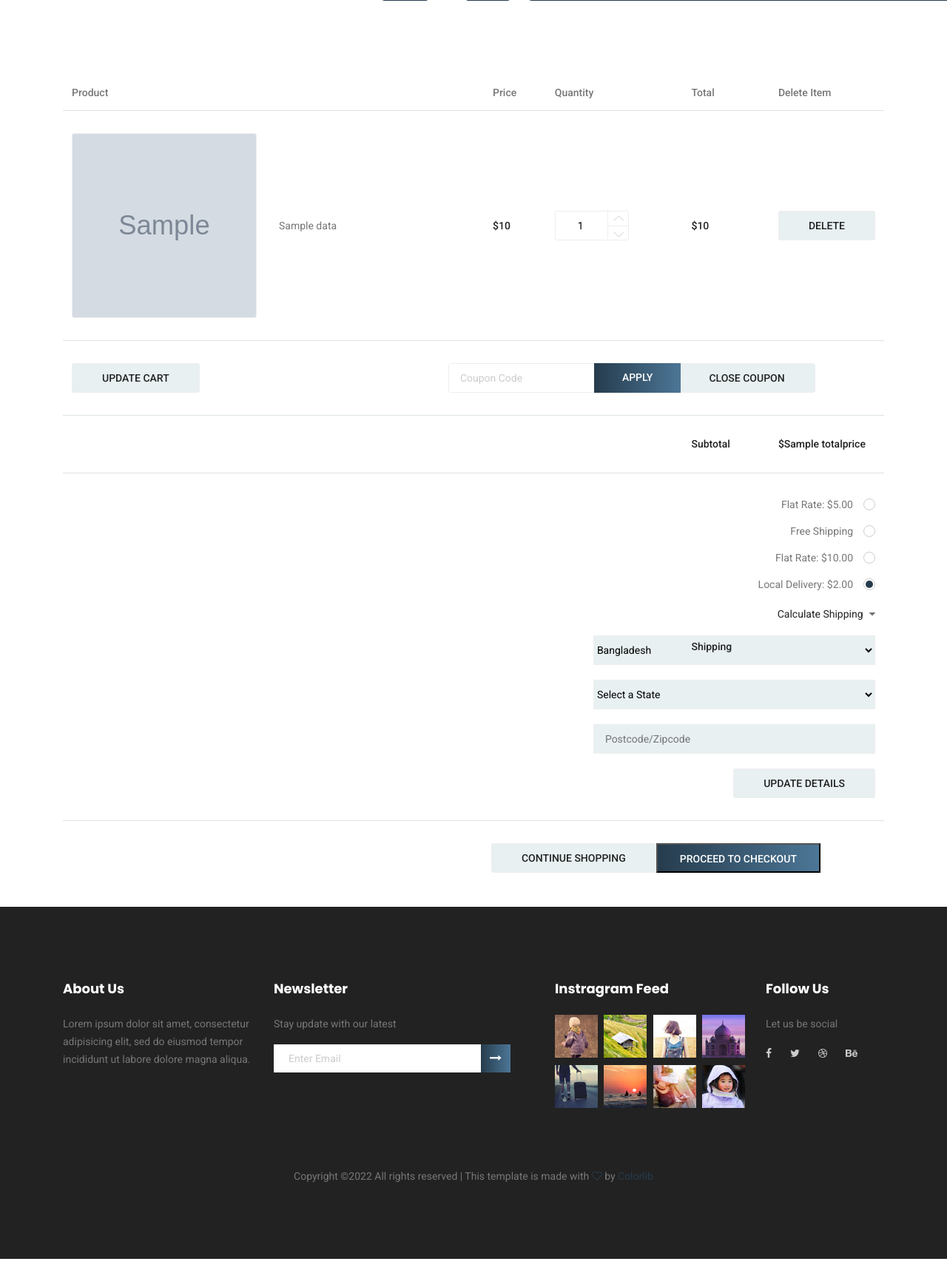
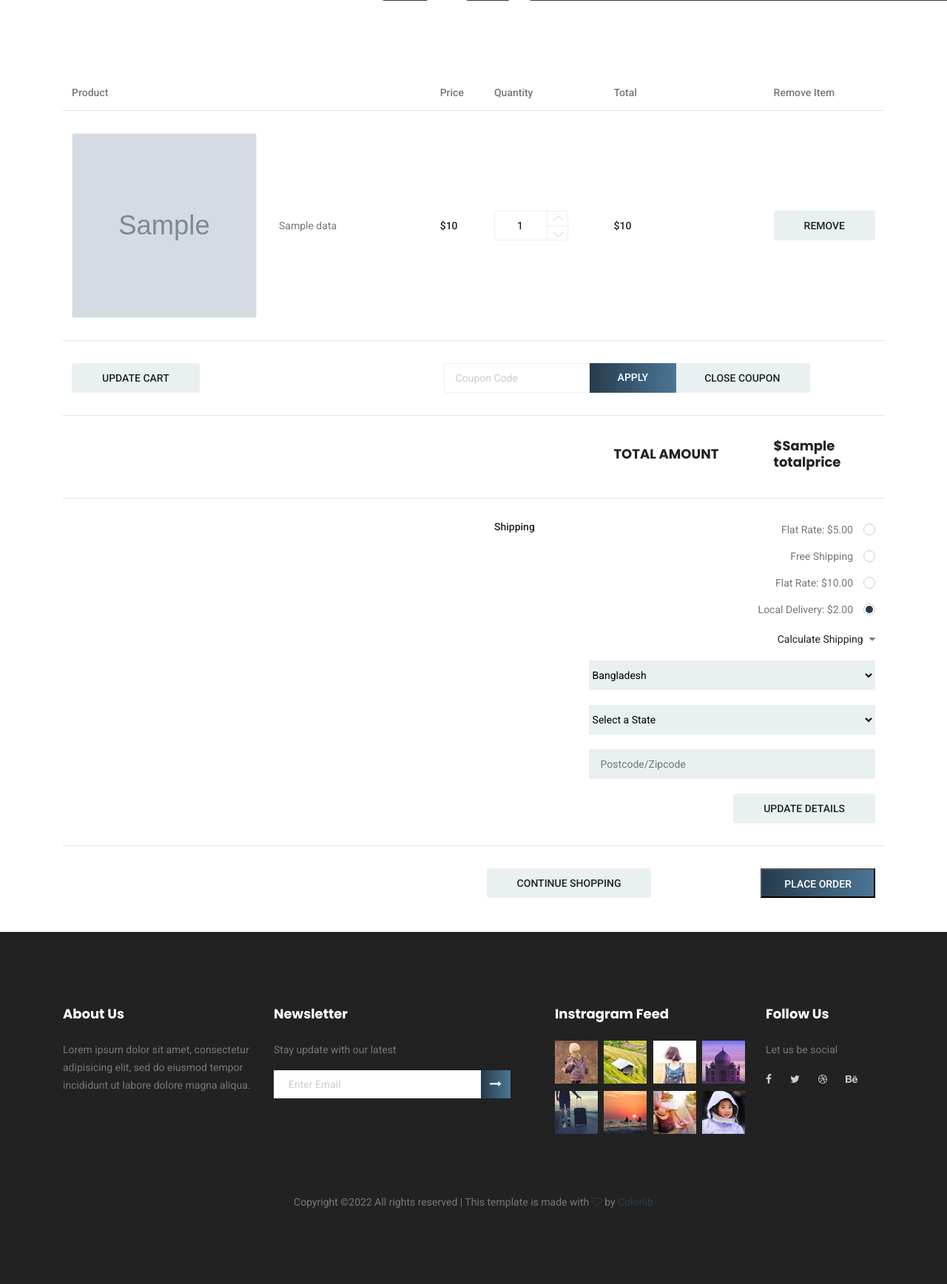
Before and after one commit to TanvNaik/FQMERCH, a Flask app: template karma/templates/cart.html in a window 1280 px wide. Shown: the part 394-2130 px from the top of the page at 74% size. Before the commit the page ends 2096 px from the top, so only its background shows below. Run offline with Flask 2, Linux system fonts and the light colour scheme; the template is opened without the code that fills it: most values are stand-ins (such as "Sample title", 1, 10 or a date in 2020); grey boxes marked "Sample" are stand-in pictures.

Commit message:
changes in cart page

```diff
--- a/karma/templates/about.html
+++ b/karma/templates/about.html
@@ -17,7 +17,6 @@
 </section>
 <!-- End Banner Area -->
 <!--================Contact Area =================-->
-<link href="//maxcdn.bootstrapcdn.com/font-awesome/4.1.0/css/font-awesome.min.css" rel="stylesheet">
 <div class="about-section paddingTB60 gray-bg">
     <div class="container">
         <div class="row">
--- a/karma/templates/cart.html
+++ b/karma/templates/cart.html
@@ -30,7 +30,7 @@
                                 <th scope="col">Price</th>
                                 <th scope="col">Quantity</th>
                                 <th scope="col">Total</th>
-                                <th scope="col">Delete Item</th>
+                                <th scope="col">Remove Item</th>
                             </tr>
                         </thead>
                         <tbody>
@@ -66,7 +66,7 @@
                                 <td>
                                     <form method="POST" action="{{url_for('additem.deletefromcart')}}">
                                         <input type="hidden" name="productid" value={{items}}>
-                                        <button class="gray_btn">Delete</button>
+                                        <button class="gray_btn">REMOVE</button>
                                     </form>
                                 </td>
                             </tr>
@@ -92,19 +92,19 @@
                                 <td></td>
                                 <td></td>
                                 <td>
-                                    <h5>Subtotal</h5>
+                                    <h4 style="font-weight: 600;">TOTAL AMOUNT</h4>
                                 </td>
                                 <td>
-                                    <h5>${{totalprice}}</h5>
+                                    <h4 style="font-weight: 600;">${{totalprice}}</h4>
                                 </td>
                             </tr>
                             <tr class="shipping_area">
                                 <td></td>
                                 <td></td>
-                                <td></td>
                                 <td>
                                     <h5>Shipping</h5>
                                 </td>
+                                <td></td>
                                 <td>
                                     <div class="shipping_box">
                                         <ul class="list">
@@ -136,9 +136,9 @@
                                 <td></td>
                                 <td>
                                     <div class="checkout_btn_inner d-flex align-items-center">
-                                        <a class="gray_btn" href="#">Continue Shopping</a>
+                                        <a class="gray_btn" href="{{url_for('blog.index')}}">Continue Shopping</a> <hr>
                                         <form action="{{url_for('charge')}}", method="POST">
-                                            <button class="primary-btn">Proceed to checkout</button>
+                                            <button class="primary-btn">Place Order</button>
                                         </form>
                                     </div>
                                 </td>
--- a/karma/templates/wishList.html
+++ b/karma/templates/wishList.html
@@ -6,7 +6,7 @@
         <div class="container">
             <div class="breadcrumb-banner d-flex flex-wrap align-items-center justify-content-end">
                 <div class="col-first">
-                    <h1>Shopping Cart</h1>
+                    <h1>Wishlist </h1>
                     <nav class="d-flex align-items-center">
                         <a href="/">Home<span class="lnr lnr-arrow-right"></span></a>
                         <a href="category.html">Cart</a>
@@ -19,6 +19,7 @@
 
     <!--================WishList Area =================-->
     <section class="cart_area">
+        <h1 class="p-2"><center>WISHLIST 💖</center></h1>
         <div class="container">
             <div class="cart_inner">
                 <div class="table-responsive">
@@ -79,7 +80,6 @@
                                 <td>
                                     <div class="checkout_btn_inner d-flex align-items-center">
                                         <a class="gray_btn" href="{{url_for('blog.index')}}">Continue Shopping</a>
-<!--                                        <a class="primary-btn" href="#">Proceed to checkout</a>-->
                                     </div>
                                 </td>
                             </tr>
```
